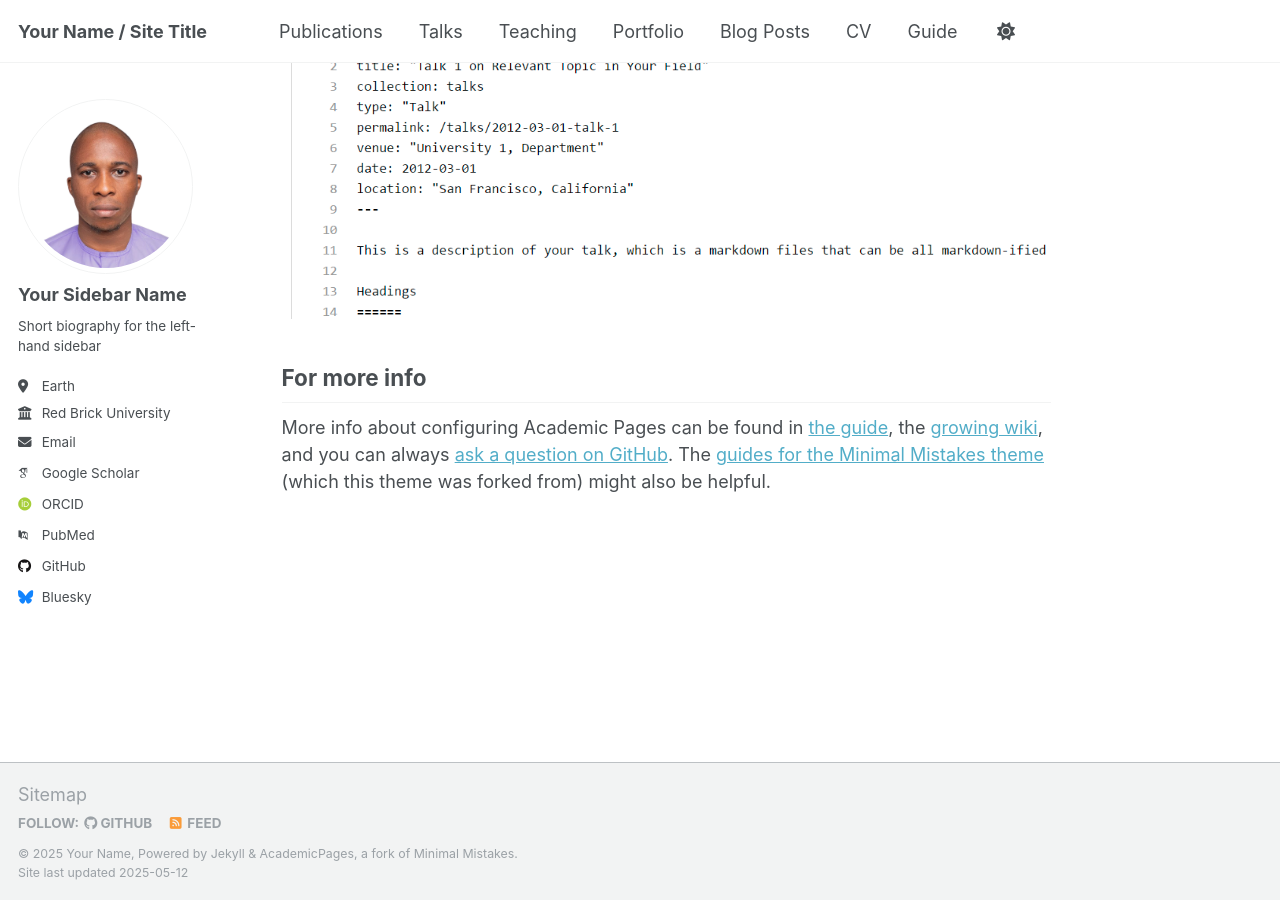
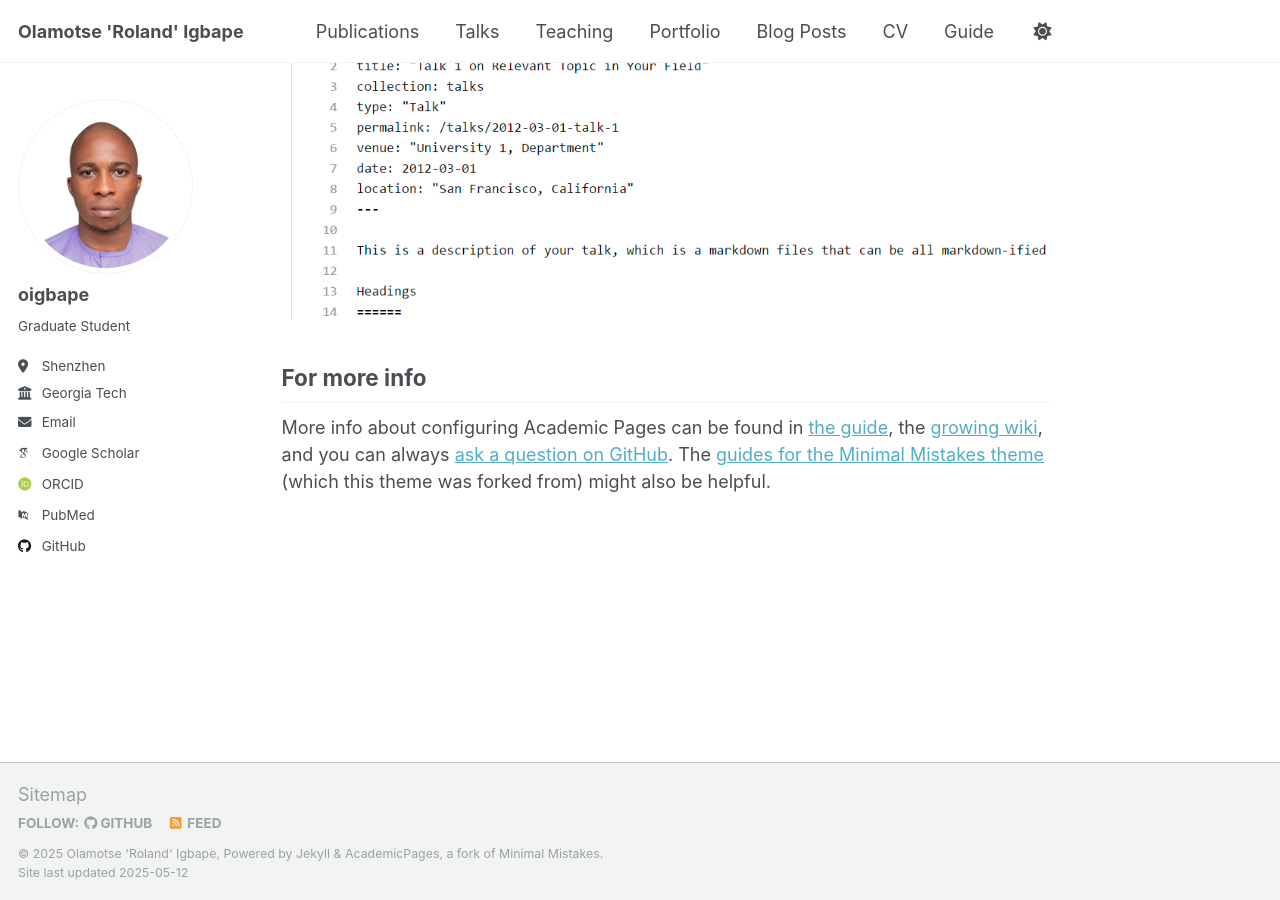
Before and after one commit to oigbape/oigbape.github.io, a Jekyll site: the page built from _pages/about.md, in a window 1280 px wide and 900 px high, scrolled down 2636 px. Built offline with Jekyll 4.4.1, drawn with Linux system fonts in a browser that asks for light colours; some web fonts are replaced.

Commit message:
Update _config.yml

```diff
--- a/_config.yml
+++ b/_config.yml
@@ -9,13 +9,13 @@
 # Basic Site Settings
 locale                   : "en-US"
 site_theme               : "default"
-title                    : "Your Name / Site Title"
+title                    : "Olamotse 'Roland' Igbape"
 title_separator          : "-"
-name                     : &name "Your Name"
-description              : &description "personal description"
-url                      : https://academicpages.github.io # the base hostname & protocol for your site e.g. "https://[your GitHub username].github.io" or if you already have some other page hosted on Github then use "https://[your GitHub username].github.io/[Your Repo Name]"
+name                     : &name "Olamotse 'Roland' Igbape"
+description              : &description "I'm an MSCS student at Georgia Tech, passionate about Intelligent ans Secure Systems and Networks. Welcome to my little corner on the web!"
+url                      : https://oigbape.github.io # the base hostname & protocol for your site e.g. "https://[your GitHub username].github.io" or if you already have some other page hosted on Github then use "https://[your GitHub username].github.io/[Your Repo Name]"
 baseurl                  : "" # the subpath of your site, e.g. "/blog"
-repository               : "academicpages/academicpages.github.io"
+repository               : "oigbape/oigbape.github.io"
 
 # Site Author - The following control what appear as part of the author content on the side bar.
 #               If a field is blank the icon and link will not appear, otherwise it will be shown.
@@ -23,18 +23,18 @@ repository               : "academicpages/academicpages.github.io"
 author:
   # Biographic information
   avatar           : "profile.png"
-  name             : "Your Sidebar Name"
+  name             : "oigbape"
   pronouns         : # example: "she/her"
-  bio              : "Short biography for the left-hand sidebar"
-  location         : "Earth"
-  employer         : "Red Brick University"
+  bio              : "Graduate Student"
+  location         : "Shenzhen"
+  employer         : "Georgia Tech"
   uri              : # URL
-  email            : "none@example.org"
+  email            : "olamsigbape@gmail.com"
 
   # Academic websites
   academia         : # URL
   arxiv            : # URL - Update with the correct link to your profile
-  googlescholar    : "https://scholar.google.com/citations?user=PS_CX0AAAAAJ"
+  googlescholar    : "https://scholar.google.com/citations?user=kuOfryQAAAAJ&hl=en&authuser=3"
   impactstory      : # URL
   orcid            : "http://orcid.org/yourorcidurl"
   semantic         : # URL
@@ -46,35 +46,15 @@ author:
   bitbucket        : # Username - Update with your username on the site
   codepen          : # Username
   dribbble         : # Username
-  github           : "academicpages"
+  github           : "oigbape"
   kaggle           : # Username
   stackoverflow    : # User number or user number and name (i.e., use "1" or "1/jeff-atwood")
 
   # Social media
-  bluesky          : "bsky.app" # Replace this with you Bluesky username
-  facebook         : # Username
-  flickr           : # Username
-  foursquare       : # Username
-  goodreads        : # Username
-  google_plus      : # Username
-  keybase          : # Username
-  instagram        : # Username
-  lastfm           : # Username
   linkedin         : # Username
-  mastodon         : # URL
-  medium           : # URL
-  pinterest        : # Username
-  soundcloud       : # Username
-  steam            : # Username
-  telegram         : # URL
-  tumblr           : # Username
   twitter          : # Username for X / Twitter
-  vine             : # Username
-  weibo            : # Username
-  wikipedia        : # Username
-  xing             : # Username
   youtube          : # Username
-  zhihu            : # Username
+
 
 # Publication Category - The following the list of publication categories and their headings
 publication_category:
@@ -132,7 +112,7 @@ yandex_site_verification :
 
 # Social Sharing
 twitter:
-  username               : &twitter
+  username               : &OR_Igbape
 facebook:
   username               :
   app_id                 :
```
